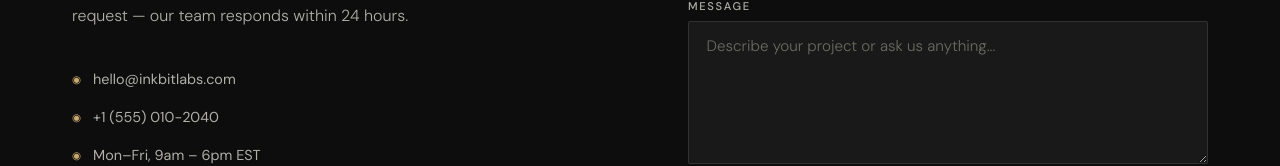
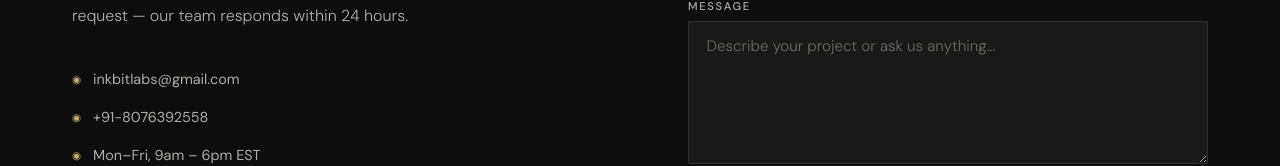
Before and after one commit to jhalucky/Inkbit-Labs, a Next.js app: page / in a window 1280 px wide. Shown: the part 3884-4050 px from the top of the page. Built offline with nearby package versions, Linux system fonts and the light colour scheme.

Commit message:
file added

```diff
--- a/app/sections/Contact.tsx
+++ b/app/sections/Contact.tsx
@@ -14,8 +14,8 @@ interface StatusState {
 }
 
 const contactInfo = [
-  { label: "hello@inkbitlabs.com" },
-  { label: "+1 (555) 010-2040" },
+  { label: "inkbitlabs@gmail.com" },
+  { label: "+91-8076392558" },
   { label: "Mon–Fri, 9am – 6pm EST" },
 ];
 
```
